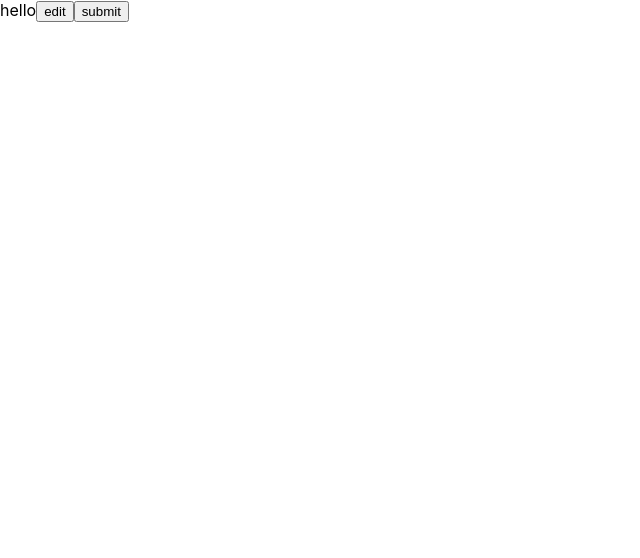
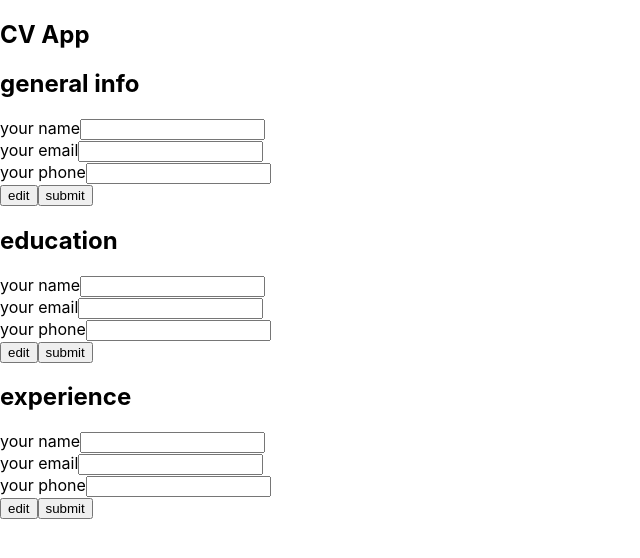
Before and after one commit to joeldevel/cv-project, a React (Create React App) app: page / in a window 1280 px wide. Shown: the top 558 px of the page, without its empty margins (0-640 px from the left). Built offline with nearby package versions, Linux system fonts and the light colour scheme.

Commit message:
Basic app UI structure

```diff
--- a/src/App.js
+++ b/src/App.js
@@ -1,12 +1,19 @@
 import React from 'react';
 import './App.css';
-import ControlButtons from './components/ControlButtons';
+
+import DataSection from './components/DataSection';
 
 function App() {
   return (
     <div className="App">
-      hello
-      <ControlButtons/>
+      <section>
+        <header>
+          <h1>CV App</h1>
+        </header>
+        <DataSection title="general info"/>
+        <DataSection title="education"/>
+        <DataSection title="experience"/>
+      </section>
     </div>
   );
 }
--- /dev/null
+++ b/src/components/DataSection.js
@@ -0,0 +1,26 @@
+import React from 'react';
+import ControlButtons from './ControlButtons';
+import InputField from './InputField';
+
+class DataSection extends React.Component {
+  constructor(props) {
+    super(props);
+  }
+  render() {
+    return(
+      <article>
+        <header>
+          <h2>{this.props.title}</h2>
+          <div>
+            <InputField inputType="text" inputName="name" inputLabel="your name"/>
+            <InputField inputType="email" inputName="email" inputLabel="your email"/>
+            <InputField inputType="tel" inputName="phone" inputLabel="your phone"/>
+            <ControlButtons/>
+          </div>
+        </header>
+      </article>
+    );
+  }
+}
+
+export default DataSection;
--- /dev/null
+++ b/src/components/InputField.js
@@ -0,0 +1,17 @@
+import React from 'react';
+
+class InputField extends React.Component {
+  constructor(props) {
+    super(props);
+  }
+  render() {
+    return(
+      <div>
+        <label htmlFor={this.props.inputName}>{this.props.inputLabel}</label>
+        <input type={this.props.inputType} name={this.props.inputName}/>
+      </div>
+    );
+  }
+}
+
+export default InputField;
```
